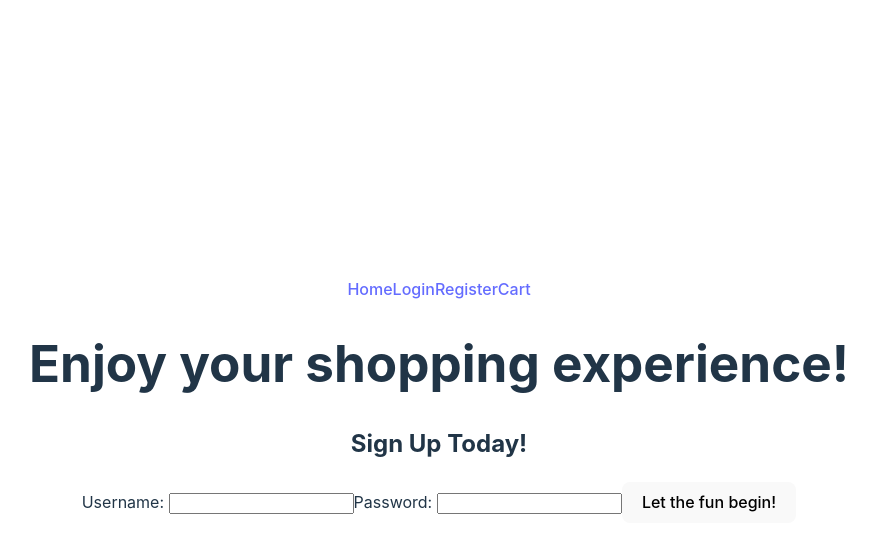
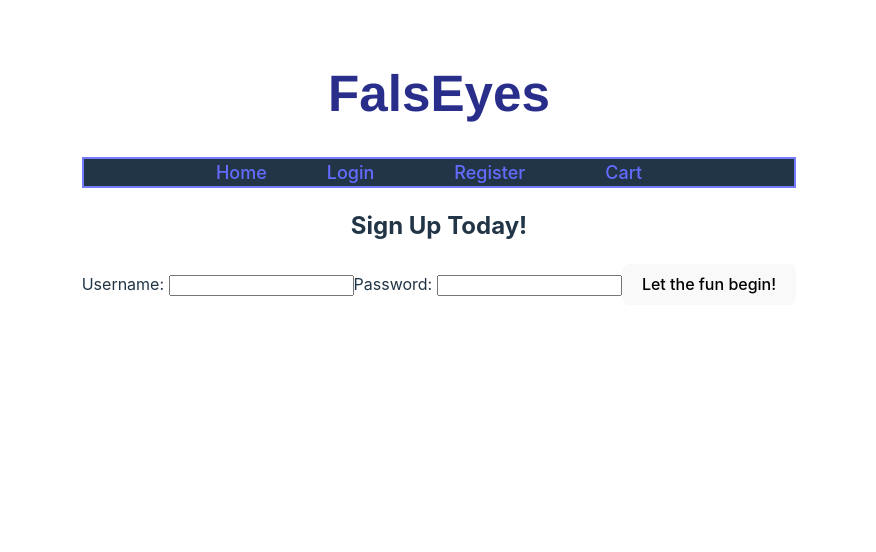
Before and after one commit to repomann/capstone, a React (Vite) app: page /register in a window 1280 px wide. Shown: the top 552 px of the page, without its empty margins (201-1077 px from the left). Built offline with nearby package versions, Linux system fonts and the light colour scheme.

Commit message:
css styleing

```diff
--- a/src/App.jsx
+++ b/src/App.jsx
@@ -10,14 +10,15 @@ function App() {
 
   return (
     <>
+    <h1>FalsEyes</h1>
+
       <div id="navbar">
-          <Link to='/'>Home</Link>
-          <Link to='/login'>Login</Link>
-          <Link to='/register'>Register</Link>
-          <Link to='/cart'>Cart</Link>
+          <box id='link'><Link to='/'>Home</Link></box>
+          <box id='link'><Link id='link'to='/login'>Login</Link></box>
+          <box id='link'><Link id='link'to='/register'>Register</Link></box>
+          <box id='link'><Link id='link'to='/cart'>Cart</Link></box>
        </div>
       <div id="main-section">
-        <h1>Enjoy your shopping experience!</h1>
         <Routes>
           <Route path='/' element={<Home/>} />
           {/* <Route path='/item/:id' element={<SinglePage/>}/>  */}
--- a/src/Home.jsx
+++ b/src/Home.jsx
@@ -50,16 +50,18 @@ function Home() {
         {/* <CreateProductForm merch={merch} setMerch={setMerch} /> */}
         {error && <p>{error}</p>}
         {merch.map((item) => {
-            return <div key={item.id}>
+            return <div id="main-content" key={item.id}>
 
 
-                        {item.title}
+                       <div id="title"> {item.title} </div>
+                       <div id="cat"> Category: {item.category} </div>
                        <figure>
-                        <img className={StyleSheet.img}
-                        src={item.image}
-                        alt="Content is not Loading" /></figure>
-                        {item.category}
-                        {item.description}
+                          <img className={StyleSheet.img}
+                          src={item.image}
+                          alt="Content is not Loading" />
+                        </figure>
+
+                        <div id="description"> {item.description} </div>
                     </div>
 
                     ;
--- a/src/index.css
+++ b/src/index.css
@@ -26,7 +26,9 @@ a:hover {
 body {
   margin: 0;
   display: flex;
-  place-items: center;
+  flex-wrap:wrap;
+
+  /* place-items: center; */
   min-width: 320px;
   min-height: 100vh;
 }
@@ -34,6 +36,47 @@ body {
 h1 {
   font-size: 3.2em;
   line-height: 1.1;
+  font-family: 'Franklin Gothic Medium', 'Arial Narrow', Arial, sans-serif;
+  color:#292e8b
+}
+
+#link {
+  font-size: large;
+  margin: 10px;
+  padding: 10px;
+}
+
+#navbar {
+  border:#747bff;
+  border-style: solid;
+  border-width: 2px;
+  background-color:#213547 ;
+}
+
+#main-content {
+  display: 'flex';
+  justify-content: space-between;
+  margin: 15px;
+  border:#213547;
+  border-style:solid;
+  border-width:2px;
+}
+
+#title {
+  font-weight: 400;
+  font-size: larger;
+  color:#1a1a1a;
+  font-family: 'Franklin Gothic Medium', 'Arial Narrow', Arial, sans-serif;
+}
+
+#cat {
+  font-weight: 200;
+  font-style: italic;
+}
+
+img {
+  height: 300px;
+  width: auto;
 }
 
 button {
```
